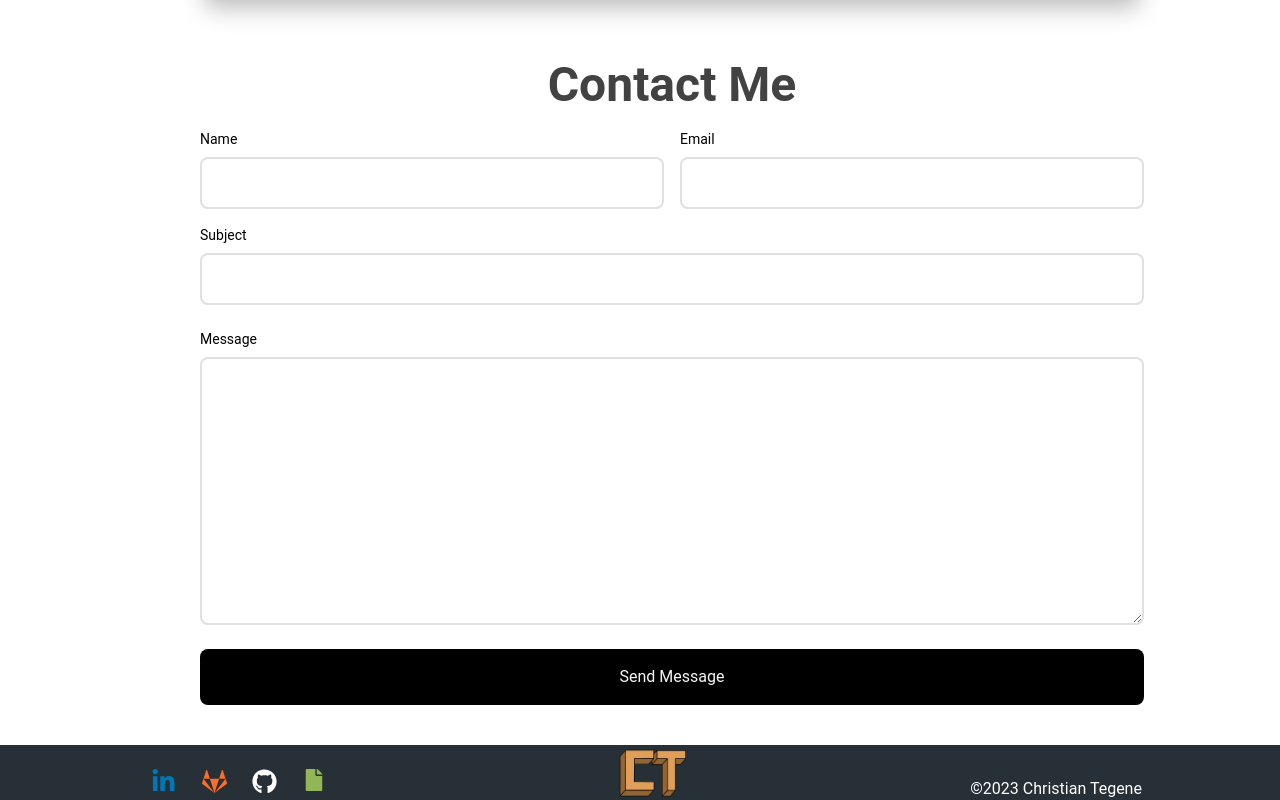
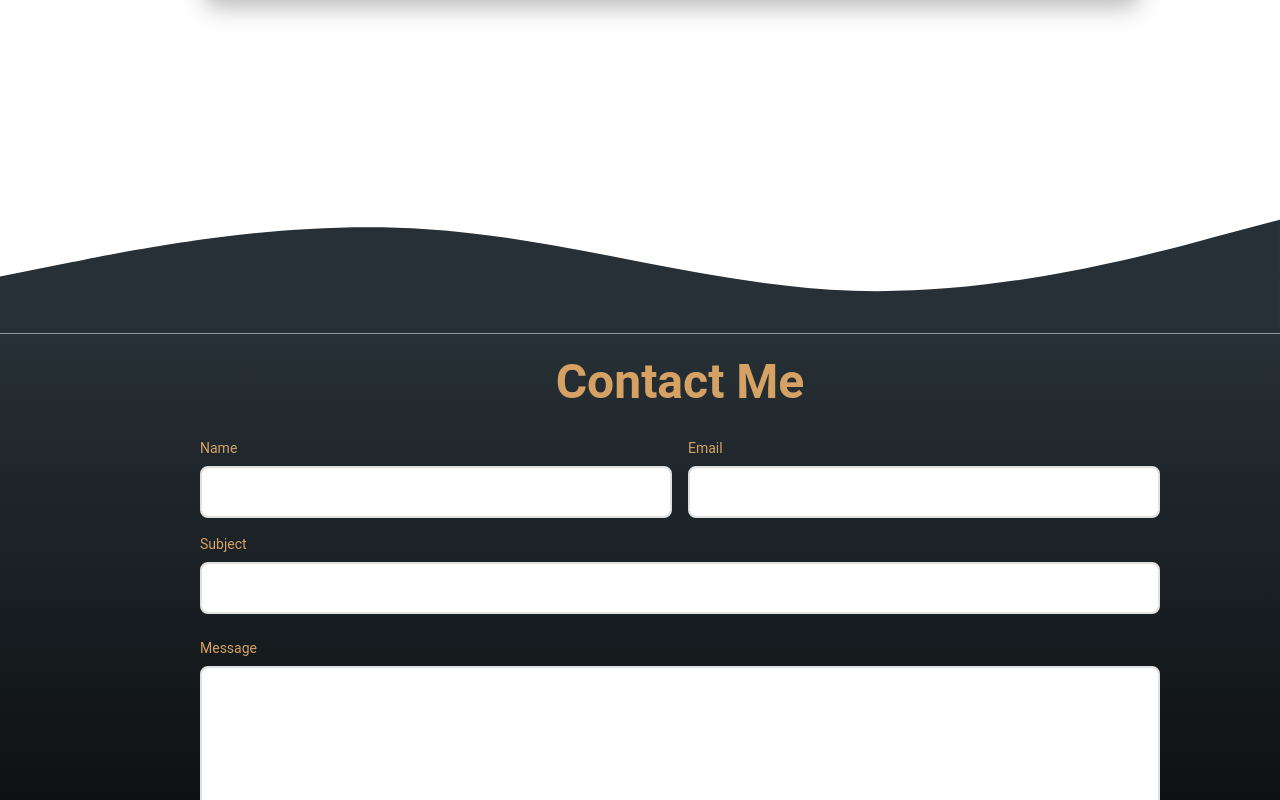
Before and after one commit to christiantegene/portfolio, a React (Vite) app: page / in a window 1280 px wide. Shown: the part 4840-5640 px from the top of the page. Built offline with nearby package versions, Linux system fonts and the light colour scheme.

Commit message:
Reintegrated flatter wave and changed color scheme of Contact Me section

```diff
--- a/src/App.jsx
+++ b/src/App.jsx
@@ -17,8 +17,8 @@ function App() {
         <AboutMe />
         <Skills />
         <Portfolio />
+        <Wave />
         <ContactMe />
-        {/* <Wave /> */}
         <Footer />
       </div>
     </>
--- a/src/components/ContactMe.jsx
+++ b/src/components/ContactMe.jsx
@@ -2,34 +2,37 @@ import React from 'react'
 
 const ContactMe = () => {
     return (
-        <div id='contact' className='max-w-[1040px] m-auto md:pl-20 p-4 py-10'>
-            <h1 className='text-center pt-3 pb-3 sm:text-5xl text-4xl font-bold text-gray-800'>Contact Me</h1>
+        <div className='bg-gradient-to-b from-[#273036] to-black'>
+        <div id='contact' className='bg-gradient-to-b from-[#273036] to-black max-w-[1040px] m-auto md:pl-20 pb-10'>
+            <h1 className='text-center py-6 sm:text-5xl text-4xl font-bold text-[#d5a264]'>Contact Me</h1>
             <form action="https://getform.io/f/08f3b415-570e-43eb-88ae-bf7ef6a73e31" method='POST' encType='multipart/form-data'>
                 <div className='grid md:grid-cols-2 gap-4 w-full'>
                     <div className='flex flex-col'>
-                        <label className='text-sm py-2'>Name</label>
+                        <label className='text-sm text-[#d5a264] py-2'>Name</label>
                         <input className='border-2 rounded-lg p-3 flex border-gray-300' type="text" name='name'/>
                     </div>
                     <div className='flex flex-col'>
-                        <label className='text-sm py-2'>Email</label>
+                        <label className='text-sm text-[#d5a264] py-2'>Email</label>
                         <input className='border-2 rounded-lg p-3 flex border-gray-300' type="email" name='email'/>
                     </div>
                 </div>
                 <div>
 
                     <div className='flex flex-col py-2'>
-                        <label className='text-sm py-2'>Subject</label>
+                        <label className='text-sm text-[#d5a264] py-2'>Subject</label>
                         <input className='border-2 rounded-lg p-3 flex border-gray-300' type="text" name='subject'/>
                     </div>
                     <div className='flex flex-col py-2'>
-                        <label className='text-sm py-2'>Message</label>
+                        <label className='text-sm text-[#d5a264] py-2'>Message</label>
                         <textarea className='border-2 rounded-lg p-3 flex border-gray-300' rows="10" name='message'></textarea>
                     </div>
-                    <button className='bg-black hover:bg-orange-800 text-gray-100 mt-4 w-full p-4 rounded-lg'>
+                    <button className='border border-[#d5a264] text-white hover:bg-[#d5a264] hover:text-black mt-4 w-full p-4 rounded-lg'>
                         Send Message
                     </button>
+                    {/* bg-#8c673c bg-[#d5a264]*/}
                 </div>
             </form>
+        </div>
         </div>
     )
 }
--- a/src/components/Footer.jsx
+++ b/src/components/Footer.jsx
@@ -5,10 +5,9 @@ import Logo from '../assets/logo.png'
 
 const Footer = () => {
     return (
-        <div className="bg-[#273036] flex justify-around">
+        <div className="bg-black flex justify-around">
             <MyLinks githubColor="white"/>
             <img src={Logo} alt="/" className='w-20 h-14'/>
-
             <p className='text-white flex items-end'>&copy;2023  Christian Tegene</p>
         </div>
     )
--- a/src/components/Wave.jsx
+++ b/src/components/Wave.jsx
@@ -3,7 +3,9 @@ import React from 'react'
 const Wave = () => {
     return (
         <div className='pt-10'>
-            <svg xmlns="http://www.w3.org/2000/svg" viewBox="0 0 1440 320"><path fill="#273036" d="M0,32L60,64C120,96,240,160,360,154.7C480,149,600,75,720,58.7C840,43,960,85,1080,101.3C1200,117,1320,107,1380,101.3L1440,96L1440,320L1380,320C1320,320,1200,320,1080,320C960,320,840,320,720,320C600,320,480,320,360,320C240,320,120,320,60,320L0,320Z"></path></svg>
+            {/* <svg xmlns="http://www.w3.org/2000/svg" viewBox="0 0 1440 320"><path fill="#273036" d="M0,32L60,64C120,96,240,160,360,154.7C480,149,600,75,720,58.7C840,43,960,85,1080,101.3C1200,117,1320,107,1380,101.3L1440,96L1440,320L1380,320C1320,320,1200,320,1080,320C960,320,840,320,720,320C600,320,480,320,360,320C240,320,120,320,60,320L0,320Z"></path></svg> */}
+            <svg xmlns="http://www.w3.org/2000/svg" viewBox="0 0 1440 320"><path fill="#273036" fill-opacity="1" d="M0,256L80,240C160,224,320,192,480,202.7C640,213,800,267,960,272C1120,277,1280,235,1360,213.3L1440,192L1440,320L1360,320C1280,320,1120,320,960,320C800,320,640,320,480,320C320,320,160,320,80,320L0,320Z"></path>
+</svg>
         </div>
     )
 }
```
